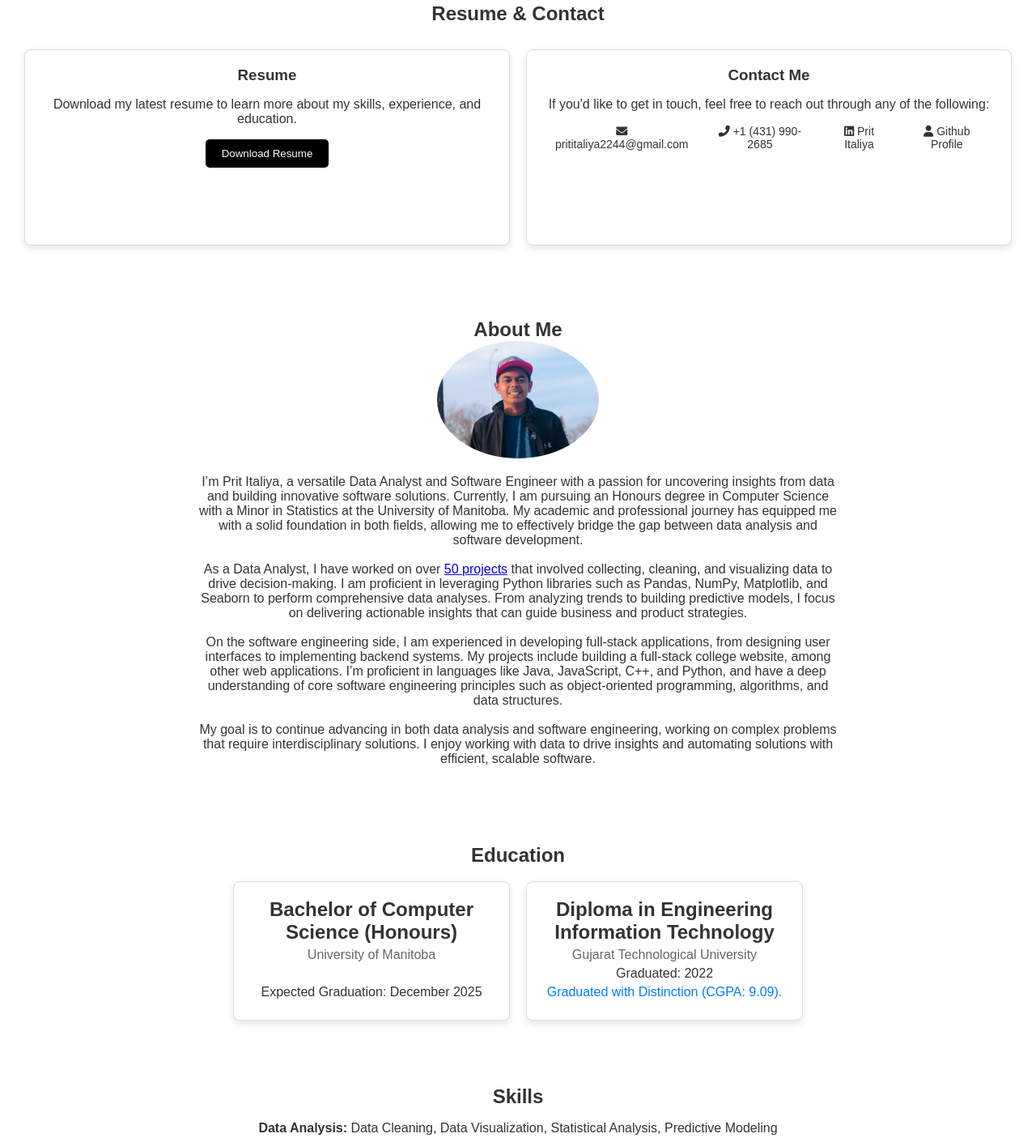
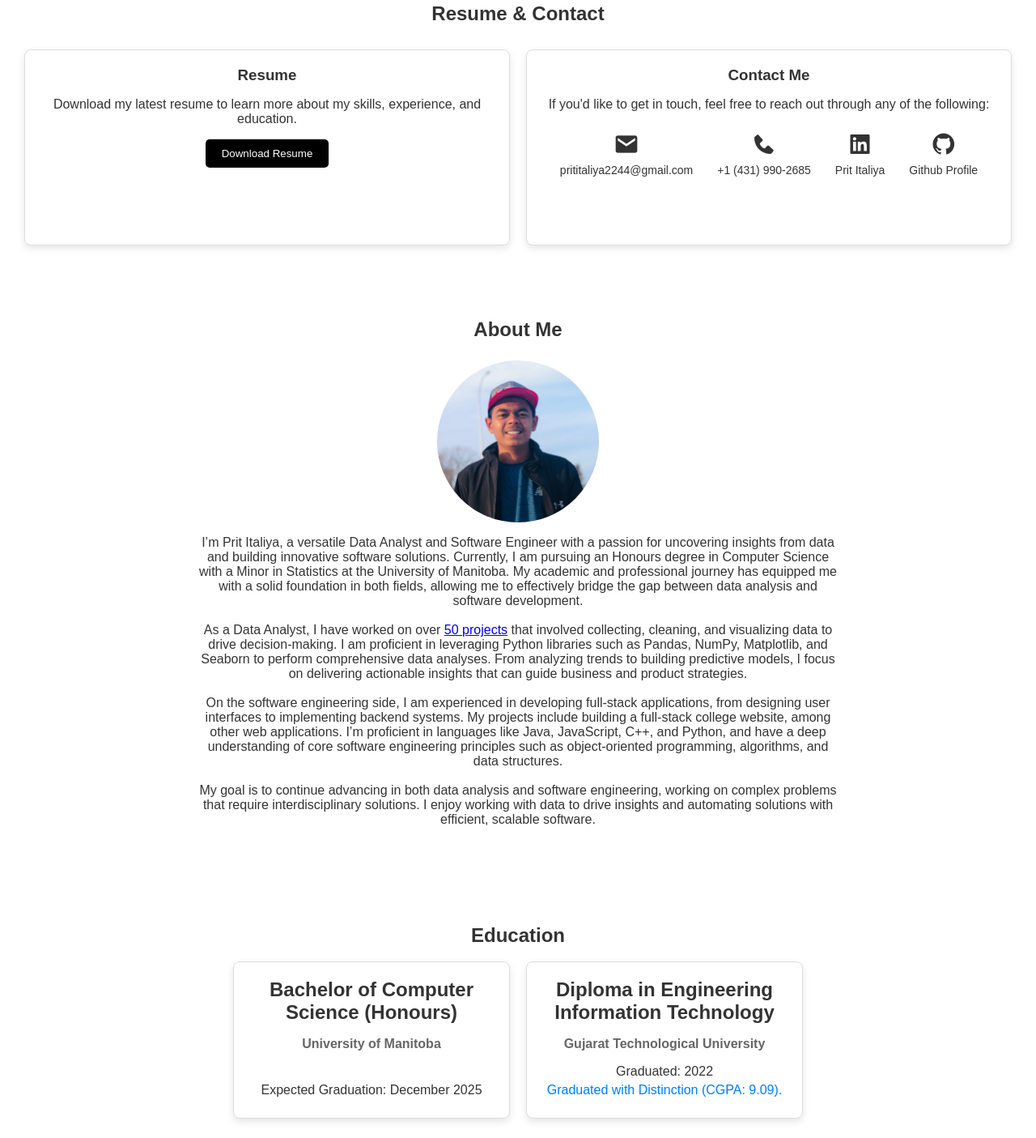
Before and after one commit to prititaliya/portfolio, a plain HTML site: page index.html in a window 1280 px wide. Shown: the part 384-1789 px from the top of the page at 81% size. Drawn offline with nearby package versions, Linux system fonts and the light colour scheme.

Commit message:
Refactor about page layout

```diff
--- a/index.html
+++ b/index.html
@@ -7,6 +7,7 @@
     <title>Prit Italiya | Portfolio</title>
     <link rel="stylesheet" href="style.css">
     <link rel="stylesheet" href="https://cdnjs.cloudflare.com/ajax/libs/font-awesome/6.0.0-beta3/css/all.min.css">
+    <link href='https://unpkg.com/boxicons@2.1.4/css/boxicons.min.css' rel='stylesheet'>
 
 </head>
 <body>
@@ -34,15 +35,6 @@
         </div>
     </section>
 
-    <!-- Resume Section -->
-    <!-- <section id="resume" class="section">
-        <h2>Resume</h2>
-        <p>Download my latest resume to learn more about my skills, experience, and education.</p>
-        <a href="Prit Italiya.pdf" target="_blank">
-            <button class="resume-btn">Download Resume</button>
-        </a>
-
-    </section> -->
     <section id="resume-contact" class="section">
         <h2>Resume & Contact</h2>
         <div class="resume-contact-grid">
@@ -58,20 +50,18 @@
                 <p>If you'd like to get in touch, feel free to reach out through any of the following:</p>
                 <ul class="contact-list">
                     <li>
-                        <i class="fas fa-envelope"></i>
-                        <a href="mailto:prititaliya2244@gmail.com">prititaliya2244@gmail.com</a>
+                        <a href="mailto:prititaliya2244@gmail.com"><i class='bx bxs-envelope' ></i>prititaliya2244@gmail.com</a>
                     </li>
                     <li>
-                        <i class="fas fa-phone-alt"></i>
-                        <a href="tel:+14319902685">+1 (431) 990-2685</a>
+
+                        <a href="tel:+14319902685"><i class='bx bxs-phone'></i>+1 (431) 990-2685</a>
                     </li>
                     <li>
-                        <i class="fab fa-linkedin"></i>
-                        <a href="https://www.linkedin.com/in/prit-italiya-20b572199/" target="_blank">Prit Italiya</a>
+                        <a href="https://www.linkedin.com/in/prit-italiya-20b572199/" target="_blank"><i class='bx bxl-linkedin-square' ></i>Prit Italiya</a>
                     </li>
                     <li>
-                        <i class="fas fa-user"></i>
-                        <a href="https://github.com/prititaliya" target="_blank">Github Profile</a>
+
+                        <a href="https://github.com/prititaliya" target="_blank"><i class='bx bxl-github' ></i>Github Profile</a>
                     </li>
                 </ul>
             </div>
@@ -82,7 +72,9 @@
     <section id="bio" class="section">
         <h2>About Me</h2>
         <div class="about-content">
-            <img src="profile.jpg" alt="Prit Italiya" class="profile-img">
+            <div class="profile-img-wrapper">
+                <img src="profile.jpg" alt="Prit Italiya" class="profile-img">
+            </div>
             <p>
                 I’m Prit Italiya, a versatile Data Analyst and Software Engineer with a passion for uncovering insights from data and building innovative software solutions.
                 Currently, I am pursuing an Honours degree in Computer Science with a Minor in Statistics at the University of Manitoba.
--- a/style.css
+++ b/style.css
@@ -79,6 +79,7 @@ nav ul li a:hover {
 #bio .about-content {
     max-width: 800px; /* Max width for content */
     margin: 0 auto; /* Center content */
+    padding: 1.5rem 0;
 }
 
 /* Skills Section */
@@ -152,6 +153,12 @@ nav ul li a:hover {
     font-size: 14px; /* Decrease font size */
 }
 
+.contact-list i{
+    font-size: 2rem;
+    display: block;
+    margin: 0.5rem 0;
+}
+
 .contact-list li {
     margin-bottom: 10px; /* Space between list items */
 }
@@ -181,12 +188,26 @@ footer {
     text-align: center; /* Center text */
     padding: 20px; /* Padding for footer */
 }
+
+.profile-img-wrapper{
+    position: relative;
+    height: 200px;
+    width: 200px;
+    margin: 0 auto;
+    border-radius: 50%;
+    overflow: auto;
+}
+
 .profile-img {
-    width: 200px; /* Adjusted width */
-    height: auto; /* Maintain aspect ratio */
-    border-radius: 50%; /* Make it a circle */
-    margin-bottom: 2i0px; /* Space below the image */
+    position: absolute;
+    top: 50%;
+    left: 50%;
+    transform: translate(-50%, -50%);
+    width: 100%;
+    height: 100%;
+    object-fit: cover;
 }
+
 
 .resume-contact-grid {
     display: flex; /* Use Flexbox for layout */
@@ -326,12 +347,6 @@ nav ul li a:hover {
     font-size: 1.5rem; /* Larger font size */
 }
 
-.education-card h4 {
-    margin: 5px 0; /* Space below subheading */
-    color: #666; /* Gray color for subheading */
-    font-weight: normal; /* Normal font weight */
-}
-
 .education-card p {
     margin: 5px 0; /* Space below paragraphs */
     font-size: 1rem; /* Font size */
@@ -391,8 +406,9 @@ nav ul li a:hover {
 }
 
 .experience-card h4 {
-    margin: 5px 0; /* Space below subheading */
-    color: #666; /* Gray color for subheading */
+    color: #666;
+    margin: 1rem 0;
+    font-weight: 800;
 }
 
 .experience-card p {
@@ -435,8 +451,9 @@ nav ul li a:hover {
 }
 
 .education-card h4 {
-    margin: 5px 0; /* Space below subheading */
+    margin: 1rem 0; /* Space below subheading */
     color: #666; /* Gray color for subheading */
+    font-weight: 800;
 }
 
 .education-card p {
```
